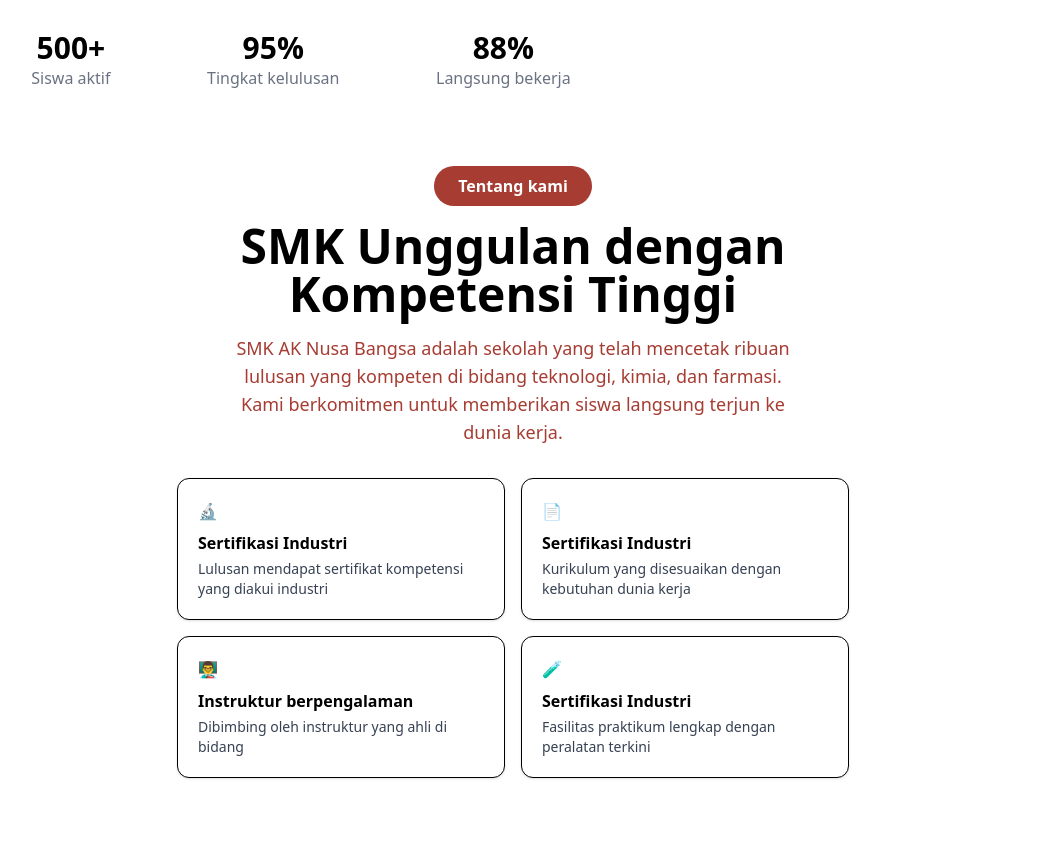
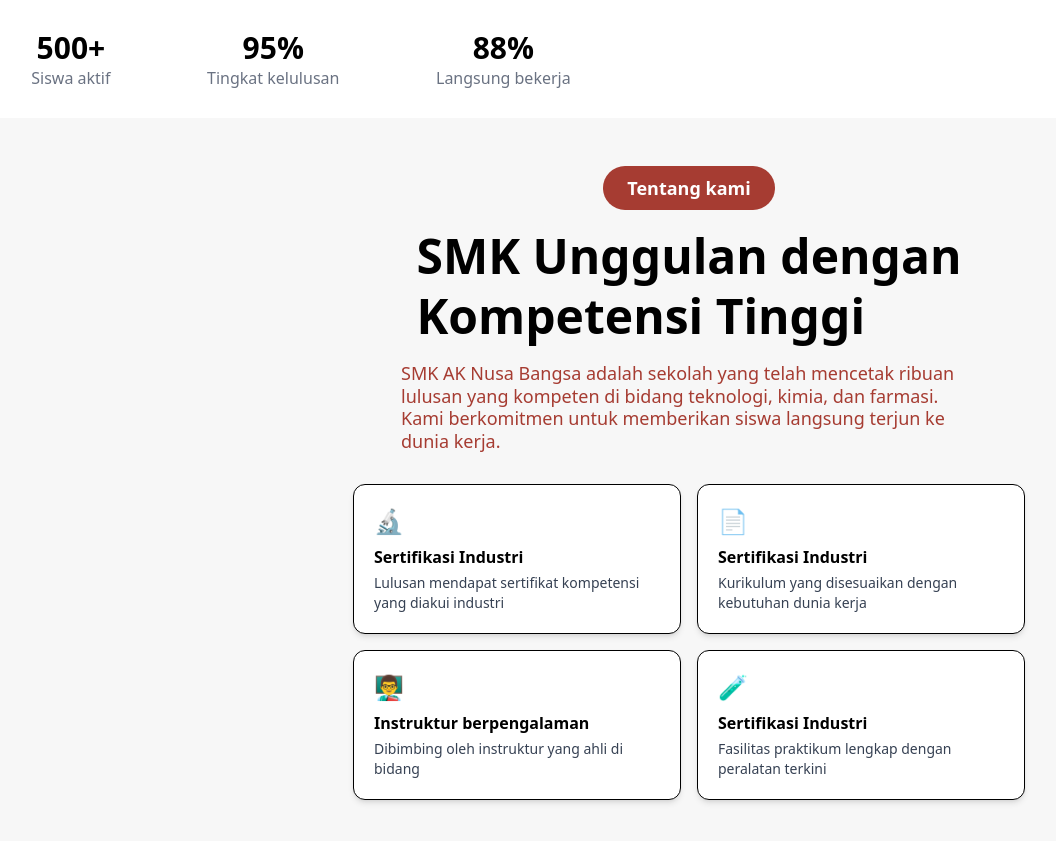
Before and after one commit to faturahaman/School-web-FE, a React (Vite) app: page / in a window 1280 px wide. Shown: the part 573-1414 px from the top of the page, without its empty margins (127-1183 px from the left). Built offline with nearby package versions, Linux system fonts and the light colour scheme.

Commit message:
geser-geser dikit ntar bagusin aja maap kalo ada yang salah

```diff
--- a/src/layout/Hero.jsx
+++ b/src/layout/Hero.jsx
@@ -1,4 +1,5 @@
 import { GraduationCap, ArrowRight, Triangle } from "lucide-react";
+import Section from "./Section";
 
 function Hero() {
   return (
@@ -65,32 +66,33 @@
 
         <div>{/* tempat foto */}</div>
       </section>
-      <Section>
-        <div className="flex flex-col items-center w-full">
-          <button className="bg-[#a63c32] text-white px-6 py-2 rounded-full font-semibold mb-4">Tentang kami</button>
-          <h2 className="font-bold text-4xl md:text-5xl text-center mb-4">SMK Unggulan dengan<br /> Kompetensi Tinggi</h2>
-          <p className="text-[#a63c32] text-lg text-center max-w-xl mb-8">
+
+      <Section className="flex justify-center items-end bg-[#f7f7f7]">
+        <div className="w-full max-w-2xl flex flex-col items-center">
+          <span className="bg-[#a63c32] text-white px-6 py-2 rounded-full font-semibold mb-6 md:mb-4 text-base md:text-lg">Tentang kami</span>
+          <h2 className="font-bold text-4xl md:text-5xl text-justify mb-4 leading-tight">SMK Unggulan dengan<br />Kompetensi Tinggi</h2>
+          <p className="text-[#a63c32] text-lg text-left leading-tight max-w-xl mb-8">
             SMK AK Nusa Bangsa adalah sekolah yang telah mencetak ribuan lulusan yang kompeten di bidang teknologi, kimia, dan farmasi. Kami berkomitmen untuk memberikan siswa langsung terjun ke dunia kerja.
           </p>
-          <div className="grid grid-cols-1 md:grid-cols-2 gap-4 w-full max-w-2xl">
-            <div className="border rounded-xl p-5 bg-white shadow-sm flex flex-col items-start">
-              <span className="mb-2">🔬</span>
-              <span className="font-semibold">Sertifikasi Industri</span>
+          <div className="grid grid-cols-1 md:grid-cols-2 gap-4 w-full max-w-2xl justify-end">
+            <div className="border rounded-xl p-5 bg-white shadow-md flex flex-col items-start min-h-[120px]">
+              <span className="mb-2 text-2xl">🔬</span>
+              <span className="font-semibold text-base">Sertifikasi Industri</span>
               <p className="text-gray-700 text-sm mt-1">Lulusan mendapat sertifikat kompetensi yang diakui industri</p>
             </div>
-            <div className="border rounded-xl p-5 bg-white shadow-sm flex flex-col items-start">
-              <span className="mb-2">📄</span>
-              <span className="font-semibold">Sertifikasi Industri</span>
+            <div className="border rounded-xl p-5 bg-white shadow-md flex flex-col items-start min-h-[120px]">
+              <span className="mb-2 text-2xl">📄</span>
+              <span className="font-semibold text-base">Sertifikasi Industri</span>
               <p className="text-gray-700 text-sm mt-1">Kurikulum yang disesuaikan dengan kebutuhan dunia kerja</p>
             </div>
-            <div className="border rounded-xl p-5 bg-white shadow-sm flex flex-col items-start">
-              <span className="mb-2">👨‍🏫</span>
-              <span className="font-semibold">Instruktur berpengalaman</span>
+            <div className="border rounded-xl p-5 bg-white shadow-md flex flex-col items-start min-h-[120px]">
+              <span className="mb-2 text-2xl">👨‍🏫</span>
+              <span className="font-semibold text-base">Instruktur berpengalaman</span>
               <p className="text-gray-700 text-sm mt-1">Dibimbing oleh instruktur yang ahli di bidang</p>
             </div>
-            <div className="border rounded-xl p-5 bg-white shadow-sm flex flex-col items-start">
-              <span className="mb-2">🧪</span>
-              <span className="font-semibold">Sertifikasi Industri</span>
+            <div className="border rounded-xl p-5 bg-white shadow-md flex flex-col items-start min-h-[120px]">
+              <span className="mb-2 text-2xl">🧪</span>
+              <span className="font-semibold text-base">Sertifikasi Industri</span>
               <p className="text-gray-700 text-sm mt-1">Fasilitas praktikum lengkap dengan peralatan terkini</p>
             </div>
           </div>
@@ -100,5 +102,4 @@
   );
 }
 
-import Section from "./Section";
 export default Hero;
--- a/src/layout/Section.jsx
+++ b/src/layout/Section.jsx
@@ -1,7 +1,9 @@
+
 function Section({ title, children, className = "" }) {
+
   return (
-    <section className={`w-full flex justify-center py-12 px-4 ${className}`}>
-      <div className="max-w-3xl w-full">
+    <section className={`w-full flex py-12 px-4 ${className}`}>
+      <div className="max-w-5xl w-full justify-end-safe flex">
         {title && (
           <h2 className="text-3xl font-bold mb-4 text-center">{title}</h2>
         )}
```
